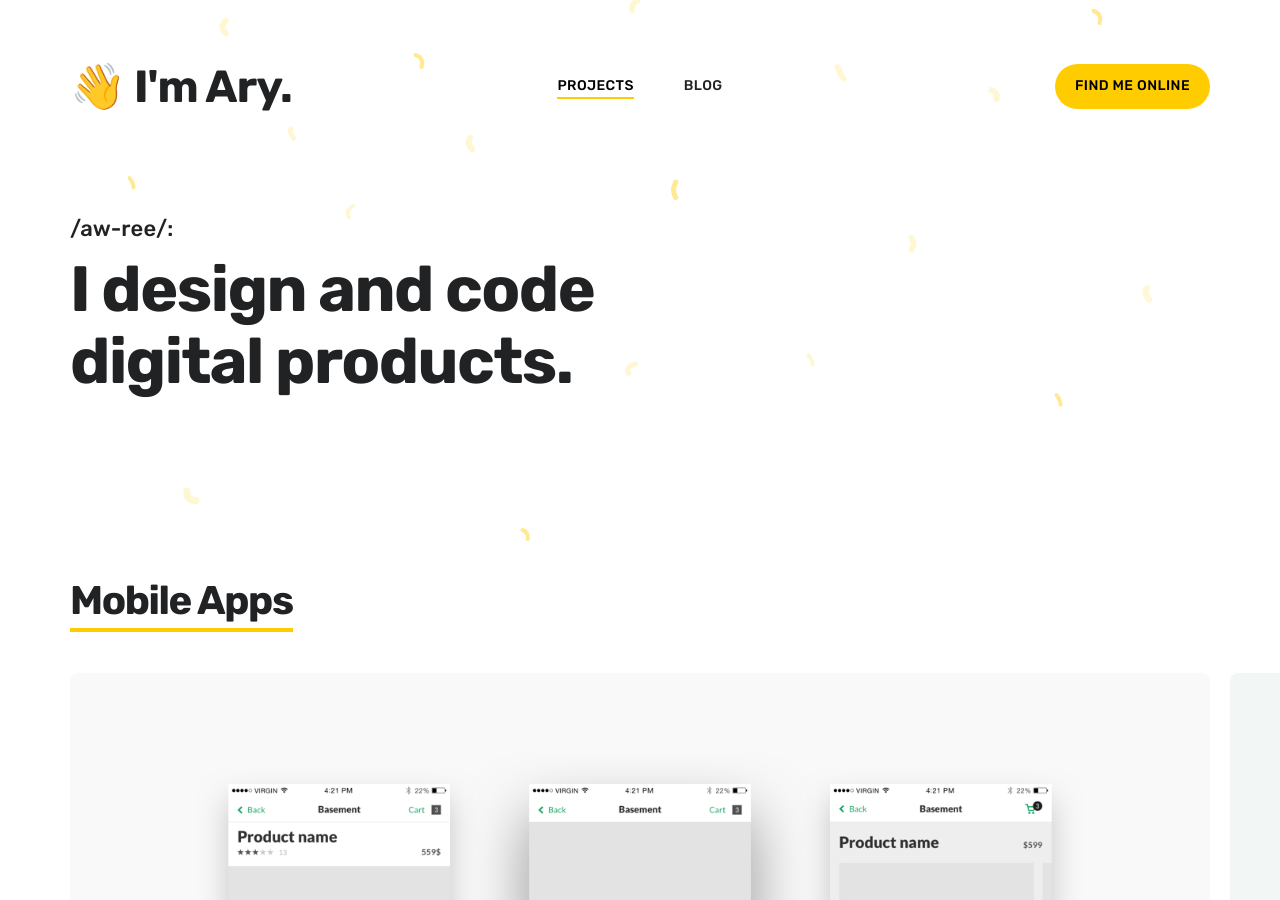
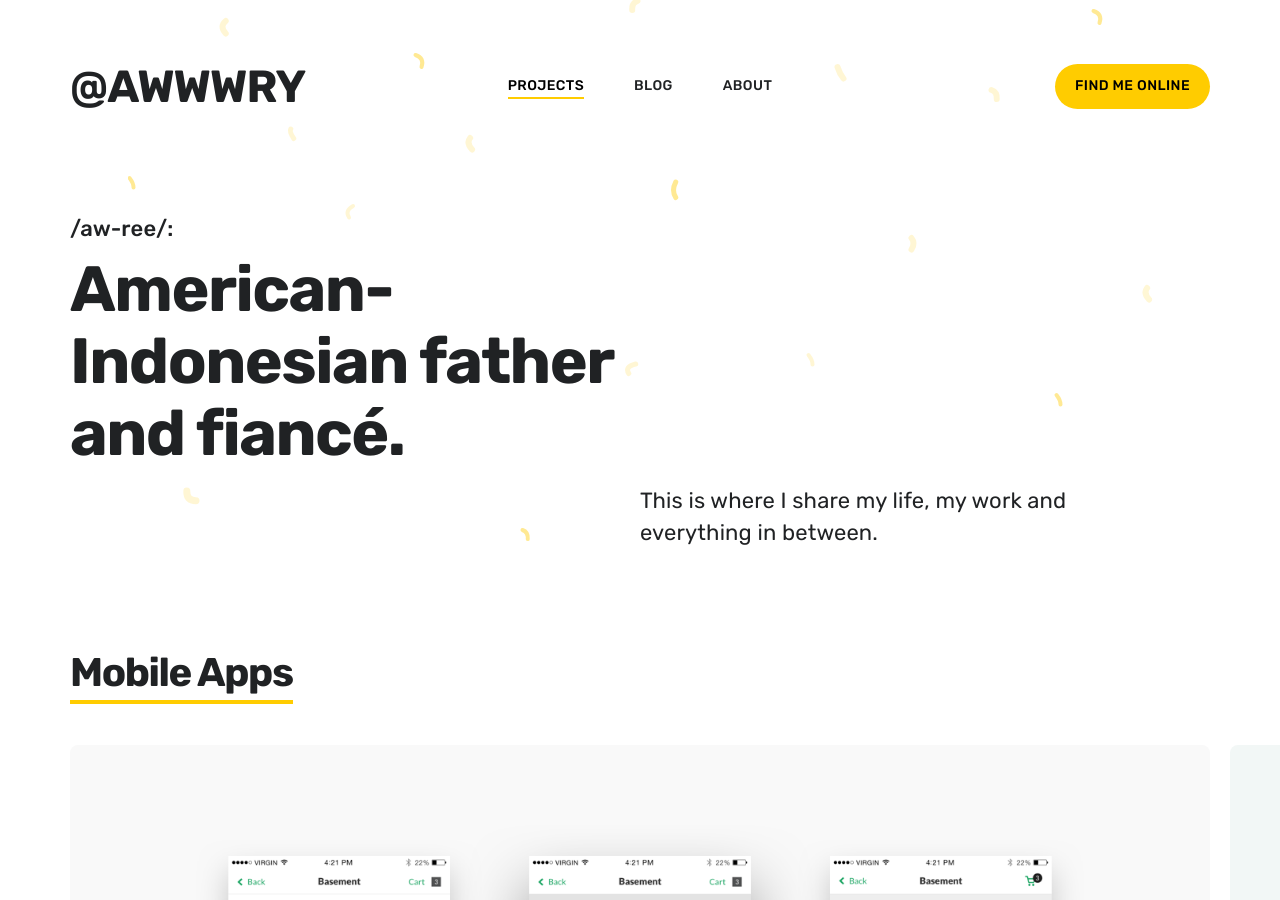
Before and after one commit to aryxmega/awwwry, a Jekyll site: the page built from index.html, in a window 1280 px wide and 900 px high. Built offline with Jekyll 4.4.1, drawn with Linux system fonts in a browser that asks for light colours; nearby versions of some CDN libraries; some of the changed text lies outside the part shown.

Commit message:
Updated with new theme

```diff
--- a/_data/settings.yml
+++ b/_data/settings.yml
@@ -1,5 +1,5 @@
 basic_settings:
-  site_title: "👋 I'm Ary."
+  site_title: "@AWWWRY"
   favicon_image: /images/favicon.png
 
 header_settings:
@@ -12,11 +12,13 @@
       url: '/'
     - title: 'Blog'
       url: '/blog/'
+    - title: 'About'
+      url: '/about/'
 
 footer_settings:
   logo_image:
   logo_width: 100
-  tagline: "Read my blog over <a href='https://awwwry.com' target='_blank'>@AWWWRY</a>"
+  tagline: "<a href='https://www.google.com/search?sxsrf=ALeKk00IwGUmQE9Y-hJSstVeLIrysRnptg%3A1583135503972&source=hp&ei=D7tcXv-NOdb3-gSCz4CIBA&q=awwwry&oq=awwwry&gs_l=psy-ab.3..35i39l2j0i10l8.406.1256..1343...1.0..0.159.467.4j1......0....1..gws-wiz.......0i131j0.P6nl9yRwUrA&ved=0ahUKEwi_0d-qp_vnAhXWu54KHYInAEEQ4dUDCAc&uact=5' target='_blank'>Find me online.</a>"
 
 hero_settings:
   background_image: /images/backgrounds/background-hero.svg
--- a/_includes/footer.html
+++ b/_includes/footer.html
@@ -6,20 +6,14 @@
 			<img src="{{ site.data.settings.footer_settings.logo_image | relative_url }}" class="footer__logo__img">
 		</a>
 		{% else %}
-		<a href="{{ site.baseurl }}/" class="footer__title">
-			{% comment %}
-			{{ site.data.settings.basic_settings.site_title }}
-			{% endcomment %}
-
-			&copy; {{ 'now' | date: "%Y" }}
-		</a>
+		<a href="{{ site.baseurl }}/" class="footer__title">&copy; {{ 'now' | date: "%Y" }}</a>
 		{% endif %}
 
 		<div class="footer__copyright">
 			{% if site.data.settings.footer_settings.tagline %}
 			<p>{{ site.data.settings.footer_settings.tagline }}</p>
 			{% endif %}
-			<span class="footnote">Powered by <a href="https://jekyllrb.com/" title="Jekyll" target="_blank">Jekyll</a>, <a href="https://github.com/" title="GitHub" target="_blank">GithHub</a> &amp; <a href="https://www.netlify.com/" title="Netlify" target="_blank">Netlify</a></span>
+			<span class="footnote">Powered by the homies: <a href="https://jekyllrb.com/" title="Jekyll" target="_blank">Jekyll</a>, <a href="https://github.com/" title="GitHub" target="_blank">GithHub</a> &amp; <a href="https://www.netlify.com/" title="Netlify" target="_blank">Netlify</a></span>
 		</div>
 
 	</div>
--- a/index.html
+++ b/index.html
@@ -1,9 +1,9 @@
 ---
 layout: default
 overtitle: "/aw-ree/:"
-title: I design and code digital products.
-description:
-featured_image: /images/social.jpg
+title: "American-Indonesian father and fiancé."
+description: "This is where I share my life, my work and everything in between."
+featured_image: "https://media.giphy.com/media/aZ3LDBs1ExsE8/giphy.gif"
 ---
 
 <div class="page-home">
```
Also changed, not shown: _pages/about.md (added, +9 -0 lines).
